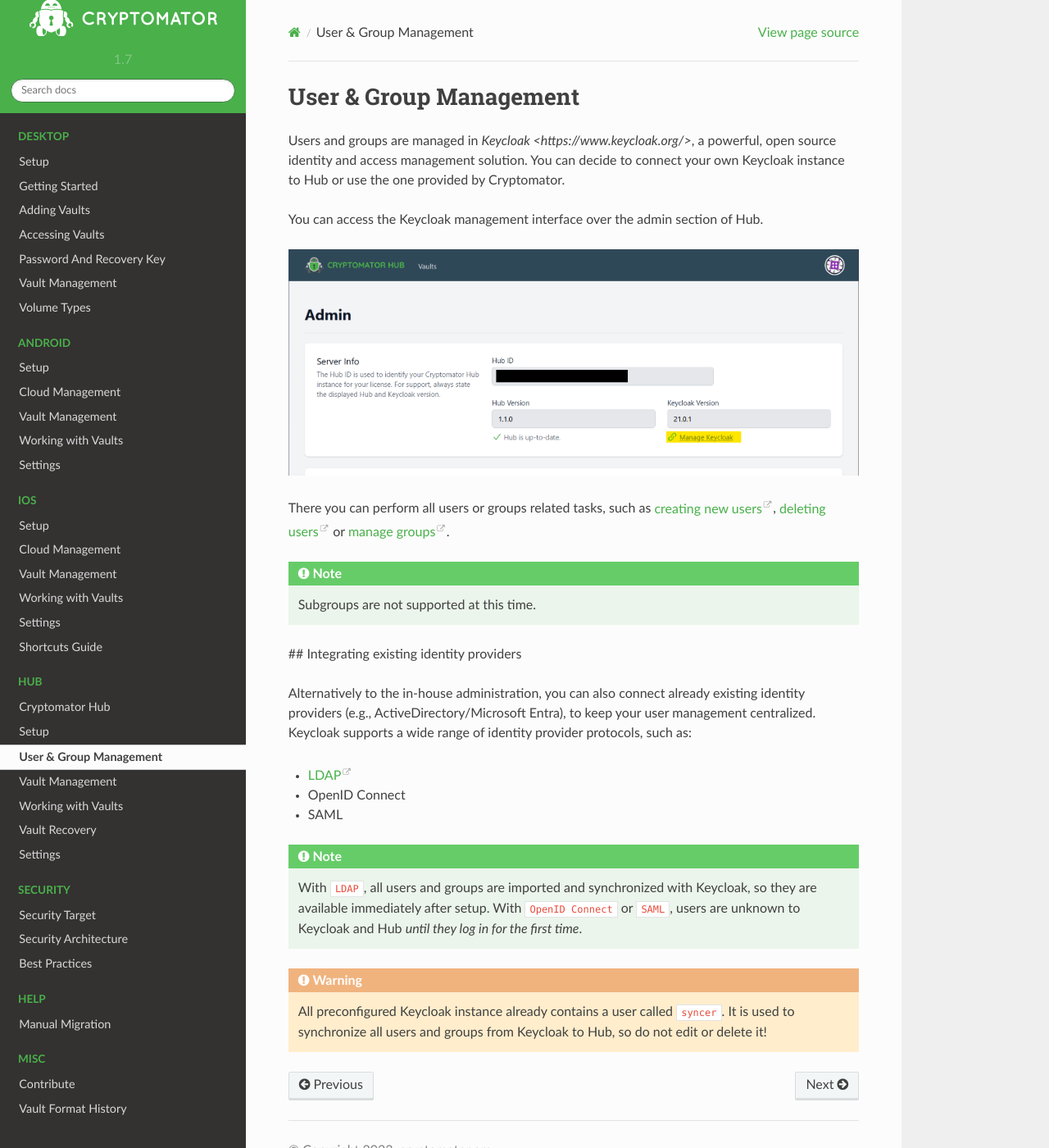
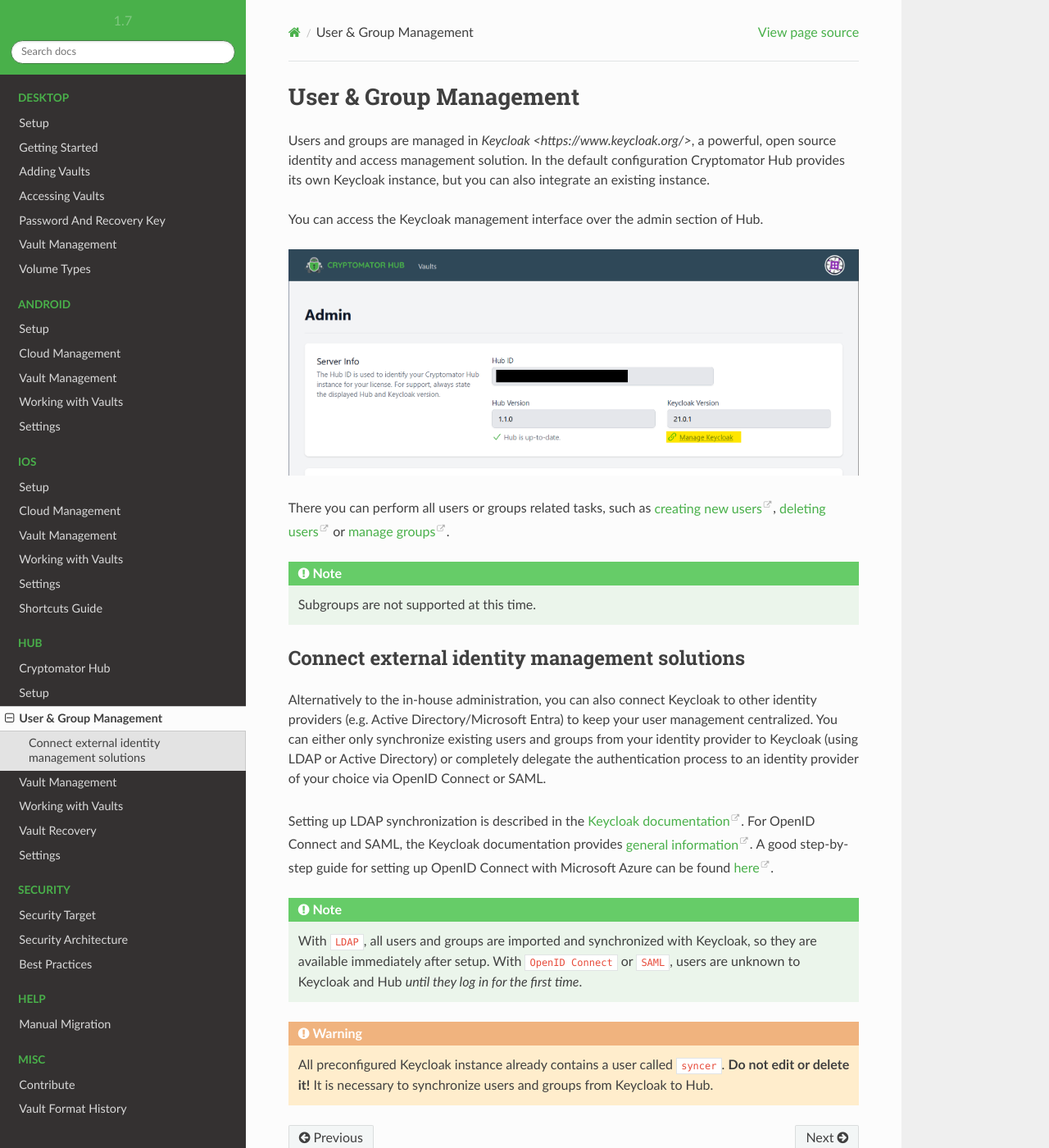
Before and after one commit to cryptomator/docs, a Sphinx documentation site: the page built from source/hub/user-management.rst, in a window 1280 px wide and 1400 px high. Shown: the whole window at 82% size. Built offline with Sphinx 7.4.7 and the Read the Docs theme 2.0.0, drawn with Linux system fonts in a browser that asks for light colours.

Commit message:
improve user management section

```diff
--- a/source/hub/introduction.rst
+++ b/source/hub/introduction.rst
@@ -5,8 +5,9 @@
 
 |
 
+***************
 Cryptomator Hub
----------------
+***************
 
 Cryptomator Hub adds *zero-knowledge key management* for teams and organizations to Cryptomator.
 It easily integrates into your existing identity management incl. OpenID Connect, SAML, and LDAP.
@@ -15,6 +16,6 @@
 This documentation covers the following topics:
 
 * :ref:`Setup <hub/setup>` - how to build and run Cryptomator Hub.
-* :ref:`User management <hub/setup/keycloak-administration>` - how to manage users and groups.
+* :ref:`User management <hub/user-management>` - how to manage users and groups.
 * :ref:`Vault management <hub/vault-management>` - how to manage vaults.
 * :ref:`Vault Recovery <hub/vault-recovery>` - how to recover access to data in case of an emergency.
--- a/source/hub/user-management.rst
+++ b/source/hub/user-management.rst
@@ -1,12 +1,13 @@
+.. _hub/user-management:
+
 User & Group Management
------------------------
+=======================
 
 
 Users and groups are managed in `Keycloak <https://www.keycloak.org/>`, a powerful, open source identity and access management solution.
-You can decide to connect your own Keycloak instance to Hub or use the one provided by Cryptomator.
+In the default configuration Cryptomator Hub provides its own Keycloak instance, but you can also integrate an existing instance.
 
 You can access the Keycloak management interface over the admin section of Hub.
-
 
 .. image:: ../img/hub/access-keycloak-link.png
     :alt: Accessing Keycloak via Hub
@@ -20,18 +21,22 @@
 .. note::
     Subgroups are not supported at this time.
 
-## Integrating existing identity providers
 
-Alternatively to the in-house administration, you can also connect already existing identity providers (e.g., ActiveDirectory/Microsoft Entra), to keep your user management centralized.
-Keycloak supports a wide range of identity provider protocols, such as:
+.. _hub/user-management/external-id-providers:
 
-* `LDAP <https://www.keycloak.org/docs/latest/server_admin/#_ldap>`_
-* OpenID Connect
-* SAML
+Connect external identity management solutions
+----------------------------------------------
+
+Alternatively to the in-house administration, you can also connect Keycloak to other identity providers (e.g. Active Directory/Microsoft Entra) to keep your user management centralized.
+You can either only synchronize existing users and groups from your identity provider to Keycloak (using LDAP or Active Directory) or completely delegate the authentication process to an identity provider of your choice via OpenID Connect or SAML.
+
+Setting up LDAP synchronization is described in the `Keycloak documentation <https://www.keycloak.org/docs/latest/server_admin/#_ldap>`_.
+For OpenID Connect and SAML, the Keycloak documentation provides `general information <https://www.keycloak.org/docs/latest/server_admin/#_identity_broker>`_.
+A good step-by-step guide for setting up OpenID Connect with Microsoft Azure can be found `here <https://dev.to/andremoriya/keycloak-azure-active-directory-4cg4>`_.
 
 .. note::
     With ``LDAP``, all users and groups are imported and synchronized with Keycloak, so they are available immediately after setup.
     With ``OpenID Connect`` or ``SAML``, users are unknown to Keycloak and Hub *until they log in for the first time*.
 
 .. warning::
-    All preconfigured Keycloak instance already contains a user called ``syncer``. It is used to synchronize all users and groups from Keycloak to Hub, so do not edit or delete it!
+    All preconfigured Keycloak instance already contains a user called ``syncer``. **Do not edit or delete it!** It is necessary to synchronize users and groups from Keycloak to Hub.
```
